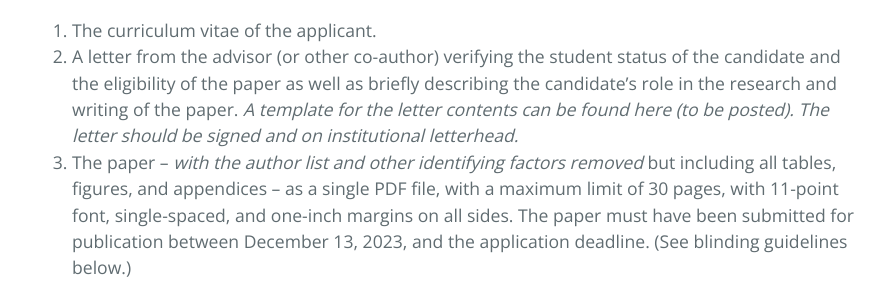
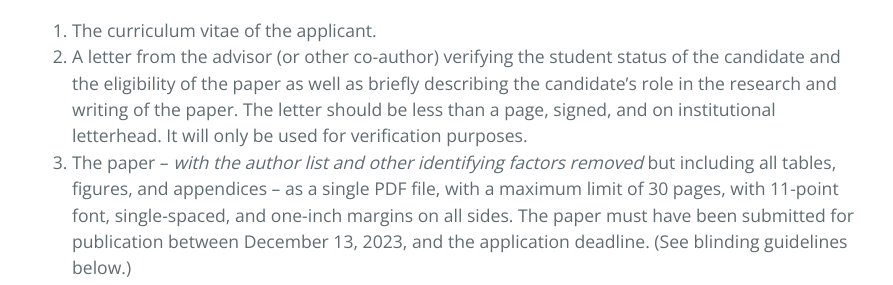
Before and after one commit to aigamstat/aigamstat.github.io, a Jekyll site: the page built from competition/index.md, in a window 1280 px wide and 900 px high, scrolled down 1092 px. Shown: the part 216-501 px from the top of the window, without its empty margins (192-1085 px from the left). Built offline with Jekyll 4.4.1, drawn with Linux system fonts in a browser that asks for light colours.

Commit message:
Update 2025 advisor letter info

```diff
--- a/competition/index.md
+++ b/competition/index.md
@@ -27,7 +27,7 @@ To be eligible for this award, the candidate must have been a full-time student
 A submission consists of sending an e-mail to the official ASA/AIG email (aigamstat@gmail.com) with the subject line "Astrostatistics 2025 Student Paper Competition" and the following attachments as PDF files (include all the attachments in a single email):
 
 1. The curriculum vitae of the applicant.
-2. A letter from the advisor (or other co-author) verifying the student status of the candidate and the eligibility of the paper as well as briefly describing the candidate's role in the research and writing of the paper. *A template for the letter contents can be found here (to be posted). The letter should be signed and on institutional letterhead.*
+2. A letter from the advisor (or other co-author) verifying the student status of the candidate and the eligibility of the paper as well as briefly describing the candidate's role in the research and writing of the paper. The letter should be less than a page, signed, and on institutional letterhead. It will only be used for verification purposes.
 3. The paper -- *with the author list and other identifying factors removed* but including all tables, figures, and appendices -- as a single PDF file, with a maximum limit of 30 pages, with 11-point font, single-spaced, and one-inch margins on all sides. The paper must have been submitted for publication between December 13, 2023, and the application deadline. (See blinding guidelines below.)
 4. A summarized version of the paper -- *with the author list and other identifying factors removed* -- as a single PDF file, with a maximum limit of *4 pages of text*, with 11-point font, single-spaced, and with one-inch margins on all sides. The title and (summarized) abstract should be provided on the first page of text. Up to four additional pages are allowed for relevant figures and tables, as well as references. (See blinding guidelines below.)
 5. The original (unblinded) paper submitted for publication. This will only be used to check for conflicts of interest prior to the formation of the review panel.
```
